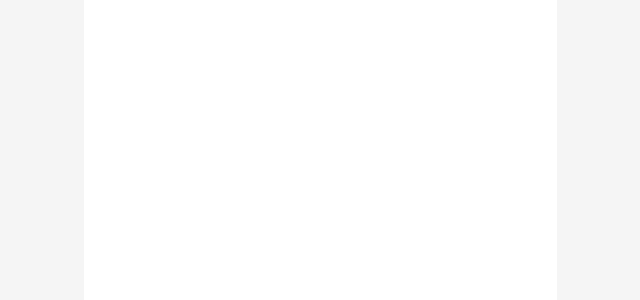
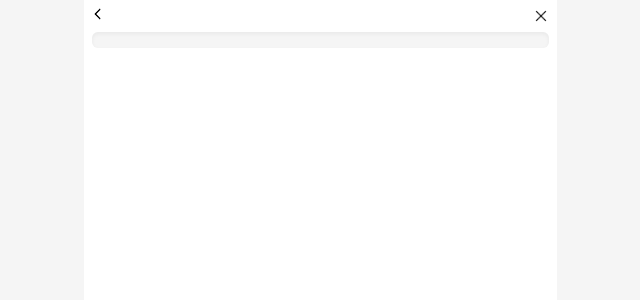
Before and after one commit to TaehyeungKim/onsemiro-deploy-final, a React (Create React App) app: page /signup in a window 1280 px wide. Before the commit this address had no page. Shown: the top 300 px of the page, without its empty margins (320-960 px from the left). Built offline with nearby package versions, Linux system fonts and the light colour scheme.

Commit message:
:sparkles: added progress bar to signup page

```diff
--- a/src/App.js
+++ b/src/App.js
@@ -2,6 +2,7 @@ import "./App.css";
 import AppLayout from "./layouts/Applayout";
 import HomePage from "./routes/HomePage";
 import LandingPage from "./routes/Landing";
+import SignUpPage from "./routes/SignUp";
 import { BrowserRouter, Routes, Route } from "react-router-dom";
 
 function App() {
@@ -11,6 +12,7 @@ function App() {
         <Routes>
           <Route path="/" Component={LandingPage}></Route>
           <Route path="/home" Component={HomePage}></Route>
+          <Route path="/signup" Component={SignUpPage}></Route>
         </Routes>
       </AppLayout>
     </BrowserRouter>
--- /dev/null
+++ b/src/components/ProgressBar/index.css
@@ -0,0 +1,3 @@
+.bar-shadow {
+  box-shadow: 1px 1px 5px 5px rgba(0, 0, 0, 0);
+}
--- /dev/null
+++ b/src/components/ProgressBar/index.js
@@ -0,0 +1,20 @@
+import { useState, useEffect, useRef } from "react";
+
+export default function ProgressBar({ total, cur }) {
+  const bar = useRef(null);
+
+  useEffect(() => {
+    bar.current?.setAttribute("style", `width: ${(cur * 100) / total}%`);
+  }, [cur]);
+
+  return (
+    <div
+      className={`flex flex-row flex-wrap box-border bg-background h-4 rounded-md shadow-inner overflow-hidden`}
+    >
+      <div
+        ref={bar}
+        className={`box-border bg-main rounded-md bar-shadow transition-width duration-700 ease-in-out`}
+      ></div>
+    </div>
+  );
+}
--- /dev/null
+++ b/src/routes/SignUp/index.js
@@ -0,0 +1,24 @@
+import ProgressBar from "../../components/ProgressBar";
+import { useState } from "react";
+import IconImage from "../../components/IconImage";
+import ArorwLeft from "../../assets/arrow_left.png";
+import closeButton from "../../assets/ph_x.png";
+
+export default function SignUpPage() {
+  const TOTAL_LEVEL_COUNT = 14;
+
+  const [curLevel, setCurLevel] = useState(0);
+  return (
+    <header className="p-2">
+      <nav className="flex flex-row justify-between mb-2">
+        <div className="w-3">
+          <IconImage src={ArorwLeft} />
+        </div>
+        <div className="w-4">
+          <IconImage src={closeButton} />
+        </div>
+      </nav>
+      <ProgressBar total={TOTAL_LEVEL_COUNT} cur={curLevel} />
+    </header>
+  );
+}
--- a/tailwind.config.js
+++ b/tailwind.config.js
@@ -27,6 +27,9 @@ module.exports = {
       backgroundImage: {
         letter: "url('/src/assets/letterpaper.png')",
       },
+      transitionProperty: {
+        width: "width",
+      },
     },
   },
   plugins: [],
```
Also changed, not shown: src/assets/arrow_left.png (added).
